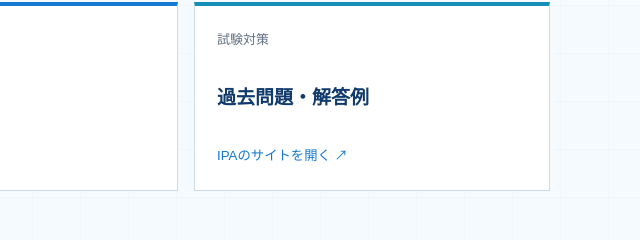
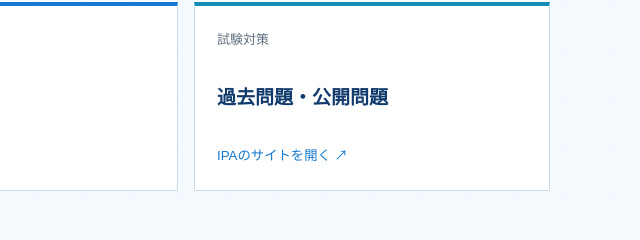
Before and after one commit to karepan1031-collab/examinatin-s, a plain HTML site: page sa.html in a window 1280 px wide. Shown: the part 3211-3451 px from the top of the page, 640-1280 px from the left. Drawn offline with Linux system fonts and the light colour scheme.

Commit message:
Update official link text for past exam resources

```diff
--- a/sa.html
+++ b/sa.html
@@ -113,7 +113,7 @@
       <div class="official-link-grid">
         <a class="official-link-card" href="https://www.ipa.go.jp/shiken/kubun/sa.html" target="_blank" rel="noopener noreferrer"><span>試験の最新情報</span><strong>システムアーキテクト試験 公式ページ</strong><small>IPAのサイトを開く ↗</small></a>
         <a class="official-link-card" href="https://www.ipa.go.jp/shiken/mousikomi/moushikomi.html" target="_blank" rel="noopener noreferrer"><span>受験申込み</span><strong>受験申込案内</strong><small>IPAのサイトを開く ↗</small></a>
-        <a class="official-link-card" href="https://www.ipa.go.jp/shiken/mondai-kaiotu/index.html" target="_blank" rel="noopener noreferrer"><span>試験対策</span><strong>過去問題・解答例</strong><small>IPAのサイトを開く ↗</small></a>
+        <a class="official-link-card" href="https://www.ipa.go.jp/shiken/mondai-kaiotu/index.html" target="_blank" rel="noopener noreferrer"><span>試験対策</span><strong>過去問題・公開問題</strong><small>IPAのサイトを開く ↗</small></a>
       </div>
     </section>
 
```
